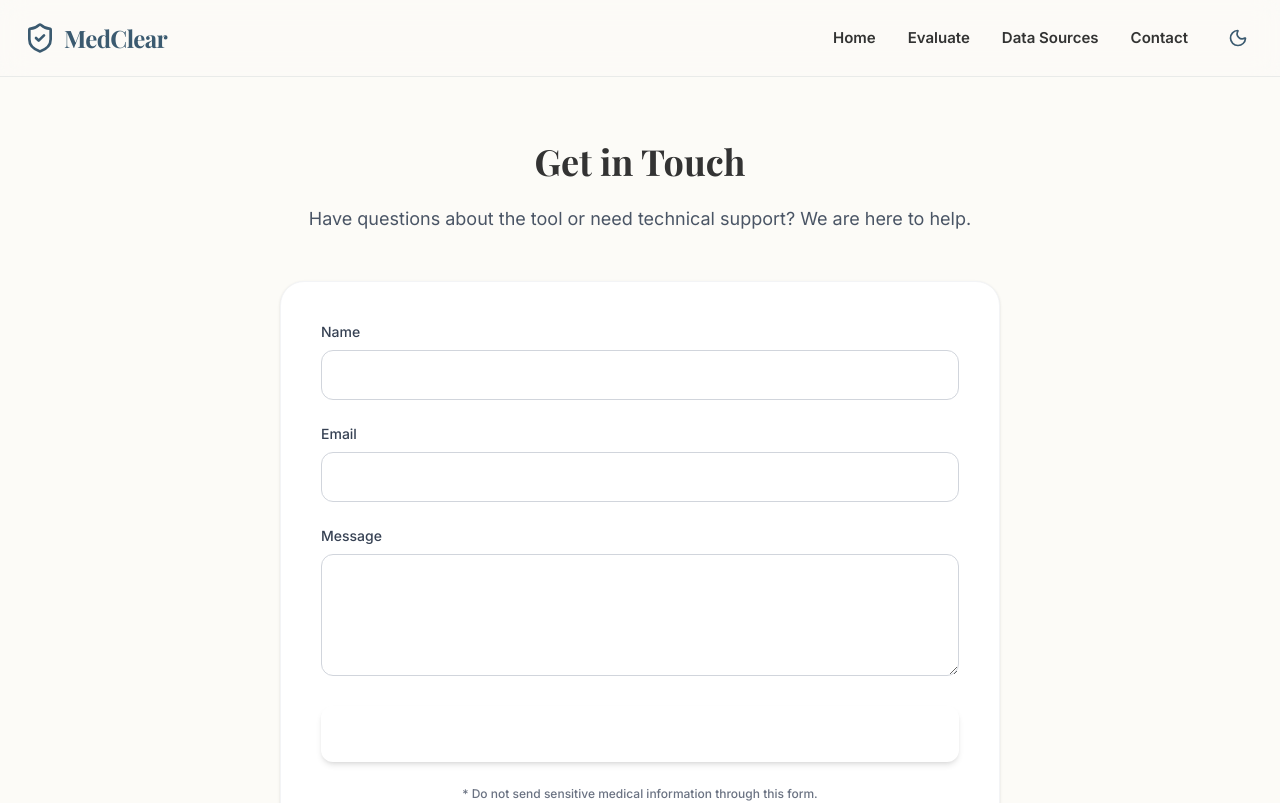
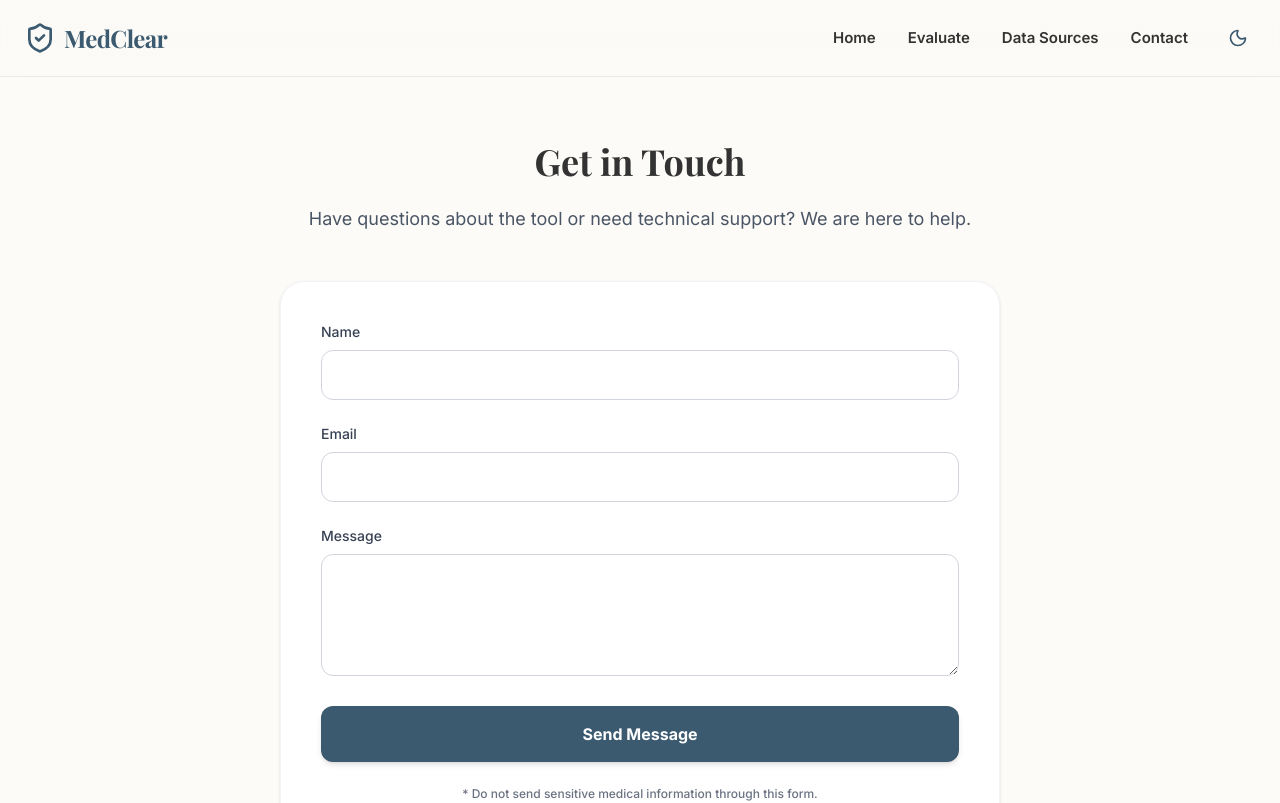
Before and after one commit to asadalilodhi/medclear, a React (Vite) app in the folder frontend/: page /contact in a window 1280 px wide. Shown: the top 803 px of the page. Built offline with nearby package versions, Linux system fonts and the light colour scheme; a web font is replaced by a local one.

Commit message:
fix: invisible contact button and add scroll-to-top on route change

```diff
--- a/frontend/src/App.tsx
+++ b/frontend/src/App.tsx
@@ -8,10 +8,12 @@ import ContactPage from './pages/ContactPage';
 import PrivacyPolicyPage from './pages/PrivacyPolicyPage';
 import TermsOfServicePage from './pages/TermsOfServicePage';
 import SecurityFrameworkPage from './pages/SecurityFrameworkPage';
+import ScrollToTop from './components/ScrollToTop';
 
 function App() {
   return (
     <Router>
+      <ScrollToTop />
       <div className="flex flex-col min-h-screen bg-brand-offwhite">
         <Navbar />
         <main className="flex-grow">
--- /dev/null
+++ b/frontend/src/components/ScrollToTop.tsx
@@ -0,0 +1,14 @@
+import { useEffect } from 'react';
+import { useLocation } from 'react-router-dom';
+
+const ScrollToTop = () => {
+  const { pathname } = useLocation();
+
+  useEffect(() => {
+    window.scrollTo(0, 0);
+  }, [pathname]);
+
+  return null;
+};
+
+export default ScrollToTop;
--- a/frontend/src/pages/ContactPage.tsx
+++ b/frontend/src/pages/ContactPage.tsx
@@ -23,7 +23,7 @@ const ContactPage = () => {
             <label className="block text-sm font-medium text-gray-700 mb-2">Message</label>
             <textarea name="message" rows={4} required className="w-full border border-gray-300 rounded-xl p-3 focus:ring-brand-sage focus:border-brand-sage outline-none"></textarea>
           </div>
-          <button type="submit" className="w-full bg-brand-navy text-white font-bold py-4 rounded-xl hover:bg-opacity-90 transition shadow-md">
+          <button type="submit" className="w-full bg-brand-primary text-white font-bold py-4 rounded-xl hover:bg-opacity-90 transition shadow-md">
             Send Message
           </button>
         </form>
```
